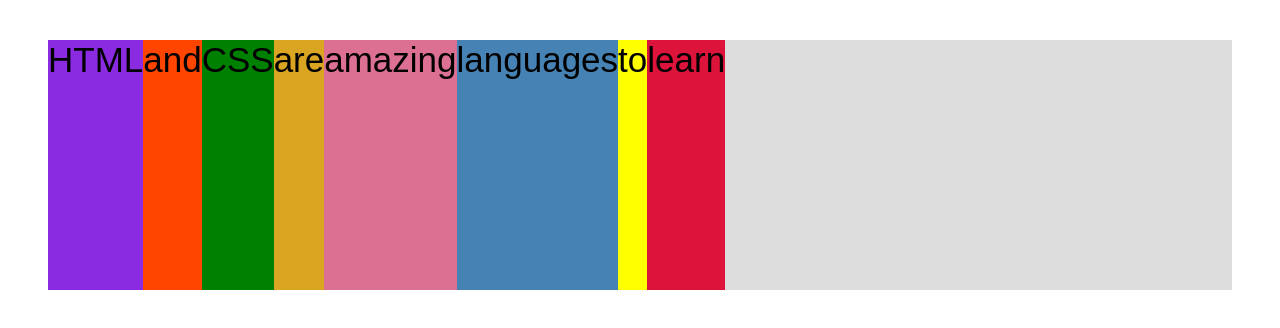
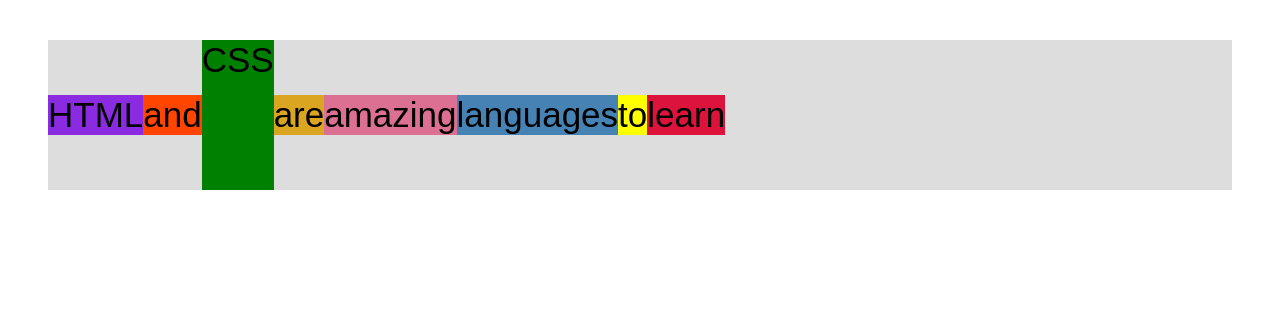
Before and after one commit to mikeqiu2011/css, a plain HTML site: page flexbox.html in a window 1280 px wide. Drawn offline with Linux system fonts and the light colour scheme.

Commit message:
align-items: center, verticle alignment

```diff
--- a/flexbox.html
+++ b/flexbox.html
@@ -14,7 +14,7 @@
       }
       .el--3 {
         background-color: green;
-        height: 250px;
+        height: 150px;
       }
       .el--4 {
         background-color: goldenrod;
@@ -41,6 +41,7 @@
 
         /* FLEXBOX */
         display: flex;
+        align-items: center;
       }
     </style>
   </head>
```
